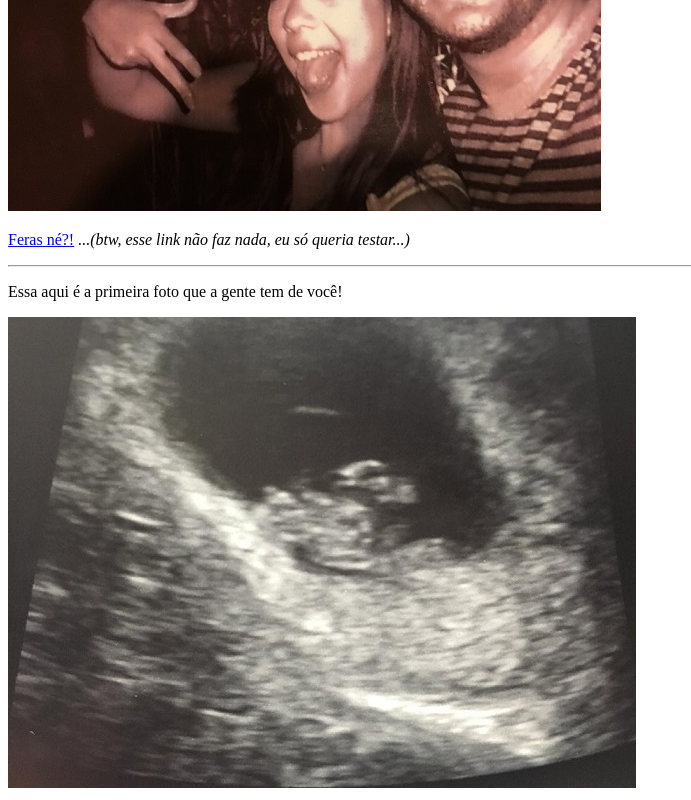
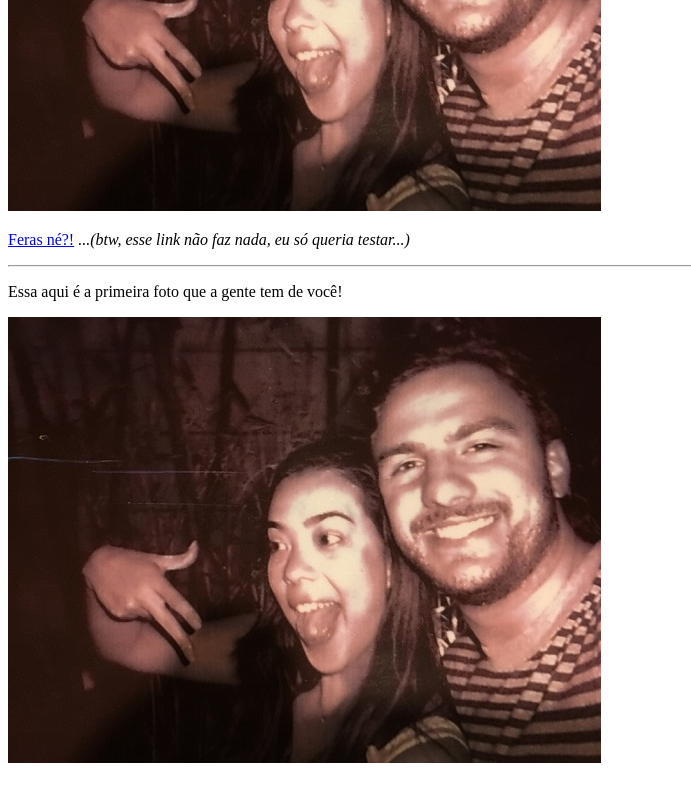
Before and after one commit to bconsolim/bconsolim_old.github.io, a plain HTML site: page index.html in a window 1280 px wide. Shown: the part 607-1407 px from the top of the page, without its empty margins (0-691 px from the left). After the commit the page ends 1382 px from the top, so only its background shows below. Drawn offline with Linux system fonts and the light colour scheme.

Commit message:
sanitize

```diff
--- a/index.html
+++ b/index.html
@@ -31,7 +31,7 @@
         <hr>
 
         <p>Essa aqui é a primeira foto que a gente tem de você!</p>
-        <img src="Ultrassom.jpeg">
+        <img src="IMG_2423.JPG">
 
         <!-- Body é o que a gente realmente vê no site -->
     </body>
```
Also changed, not shown: Ultrassom.jpeg (deleted).
